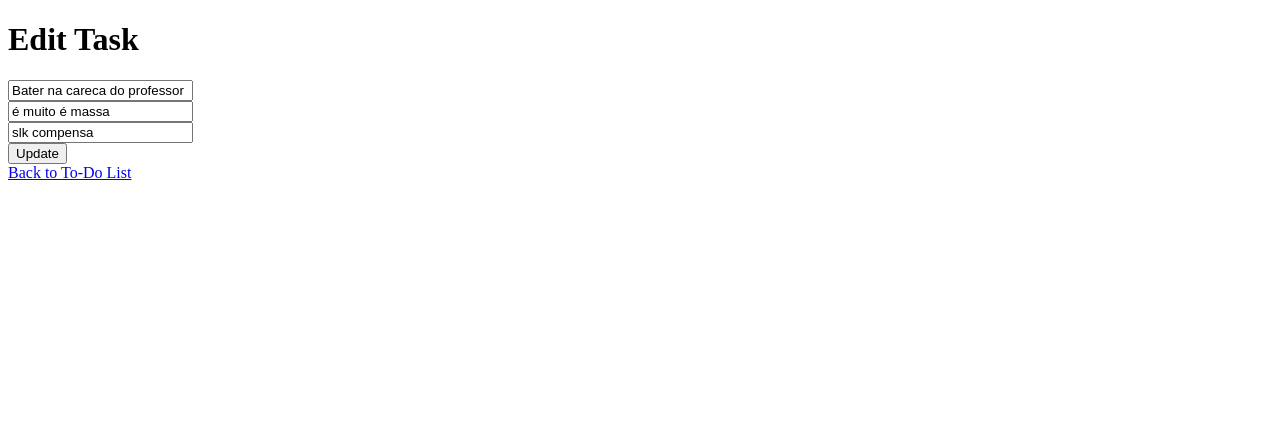
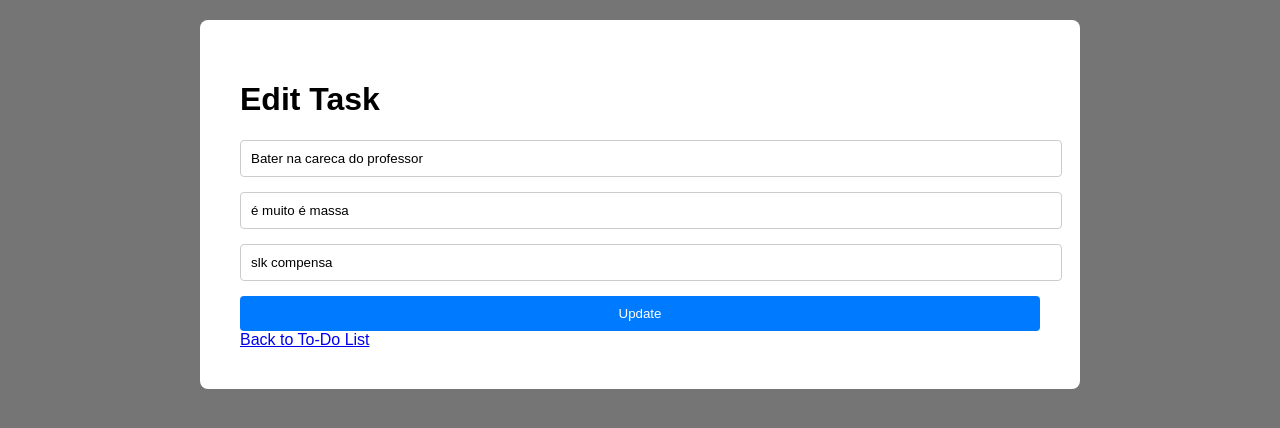
Before and after one commit to gcc7002/flask-todolist, a Flask app: page /edit/1 in a window 1280 px wide. Shown: the top 428 px of the page. Run offline with Flask 3, Linux system fonts and the light colour scheme.

Commit message:
Added CSS to the edit page

```diff
--- /dev/null
+++ b/app/static/edit.css
@@ -0,0 +1,45 @@
+body {
+  font-family: Arial, sans-serif;
+  background-color: #757575;
+  margin: 0;
+  padding: 20px;
+}
+
+.container {
+  max-width: 800px;
+  margin: 0 auto;
+  background-color: #fff;
+  padding: 40px;
+  border-radius: 8px;
+}
+
+.title_input input {
+  width: 100%;
+  padding: 10px;
+  margin-bottom: 15px;
+  border: 1px solid #ccc;
+  border-radius: 4px;
+}
+.description_input input {
+  width: 100%;
+  padding: 10px;
+  margin-bottom: 15px;
+  border: 1px solid #ccc;
+  border-radius: 4px;
+}
+.tags_input input {
+  width: 100%;
+  padding: 10px;
+  margin-bottom: 15px;
+  border: 1px solid #ccc;
+  border-radius: 4px;
+}
+.update_button button {
+  width: 100%;
+  padding: 10px;
+  background-color: #007bff;
+  color: white;
+  border: none;
+  border-radius: 4px;
+  cursor: pointer;
+}
--- a/app/templates/edit.html
+++ b/app/templates/edit.html
@@ -1,29 +1,54 @@
-<!DOCTYPE html>
+<!doctype html>
 <html lang="en">
   <head>
-    <meta charset="UTF-8">
-    <meta name="viewport" content="width=device-width, initial-scale=1.0">
+    <meta charset="UTF-8" />
+    <meta name="viewport" content="width=device-width, initial-scale=1.0" />
+    <link
+      href="{{ url_for('static', filename='edit.css') }}"
+      rel="stylesheet"
+    />
     <title>Edit</title>
   </head>
   <body>
-    <div class="container mt-5">
+    <div class="container">
       <h1 class="mb-4 text-center">Edit Task</h1>
 
       <!-- Form to edit task -->
       <div class="card mb-4">
         <div class="card-body">
           <form action="/edit/{{ task.id }}" method="POST" class="row g-3">
-                    <div class="col-md-4">
-                        <input type="text" name="title" class="form-control" placeholder="Title" value="{{ task.title }}" required>
+            <div class="title_input">
+              <input
+                type="text"
+                name="title"
+                class="form-control"
+                placeholder="Title"
+                value="{{ task.title }}"
+                required
+              />
             </div>
-                    <div class="col-md-4">
-                        <input type="text" name="description" class="form-control" placeholder="Description (optional)" value="{{ task.description }}">
+            <div class="description_input">
+              <input
+                type="text"
+                name="description"
+                class="form-control"
+                placeholder="Description (optional)"
+                value="{{ task.description }}"
+              />
             </div>
-                    <div class="col-md-3">
-                        <input type="text" name="tags" class="form-control" placeholder="Tags (optional)" value="{{ task.tags }}">
+            <div class="tags_input">
+              <input
+                type="text"
+                name="tags"
+                class="form-control"
+                placeholder="Tags (optional)"
+                value="{{ task.tags }}"
+              />
             </div>
-                    <div class="col-md-1">
-                        <button type="submit" class="btn btn-primary w-100">Update</button>
+            <div class="update_button">
+              <button type="submit" class="btn btn-primary w-100">
+                Update
+              </button>
             </div>
           </form>
         </div>
@@ -32,6 +57,5 @@
       <!-- Back button -->
       <a href="/" class="btn btn-secondary">Back to To-Do List</a>
     </div>
-
   </body>
 </html>
--- a/app/templates/home.html
+++ b/app/templates/home.html
@@ -4,7 +4,6 @@
     <meta charset="UTF-8">
     <title>To-Do List</title>
     <link href="https://cdn.jsdelivr.net/npm/bootstrap@5.3.3/dist/css/bootstrap.min.css" rel="stylesheet">
-
 </head>
 <body class="bg-light">
 
```
Also changed, not shown: instance/Database.db. Lines whose indentation alone changed are shown as unchanged.
